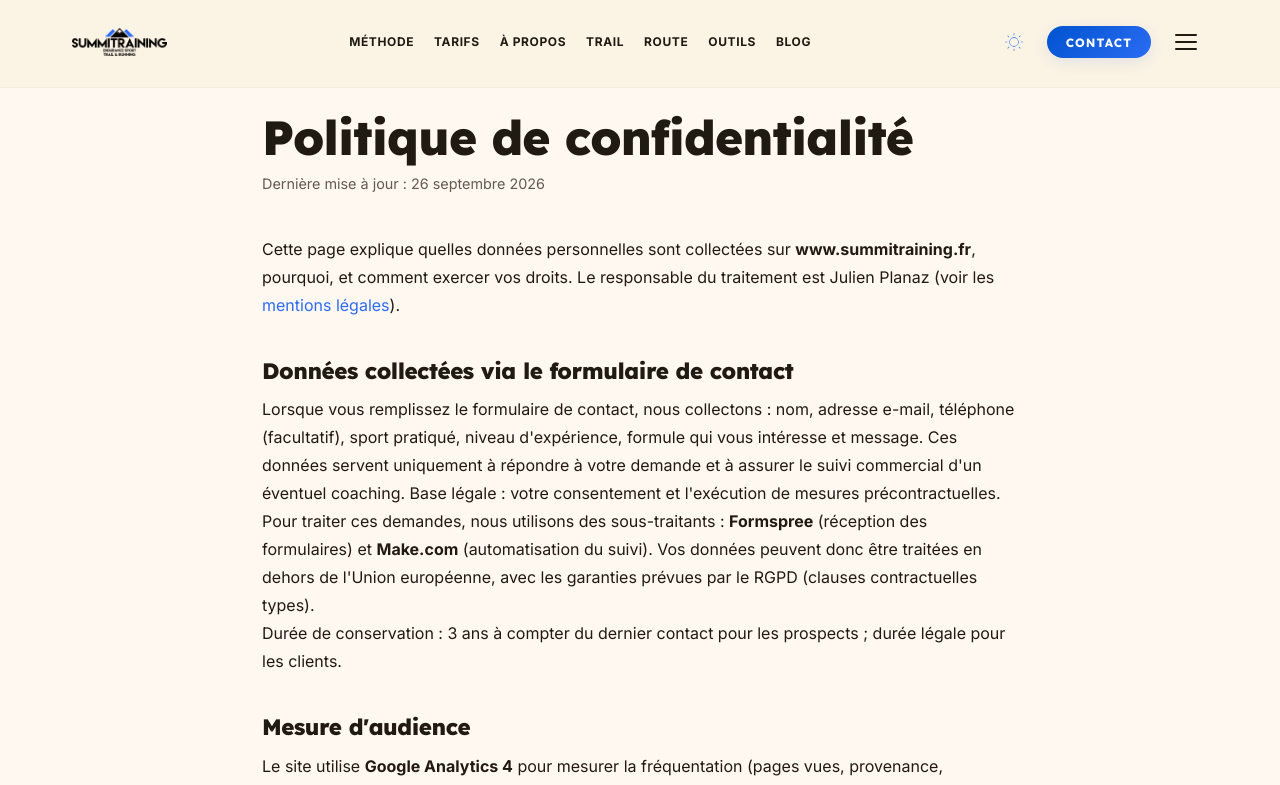
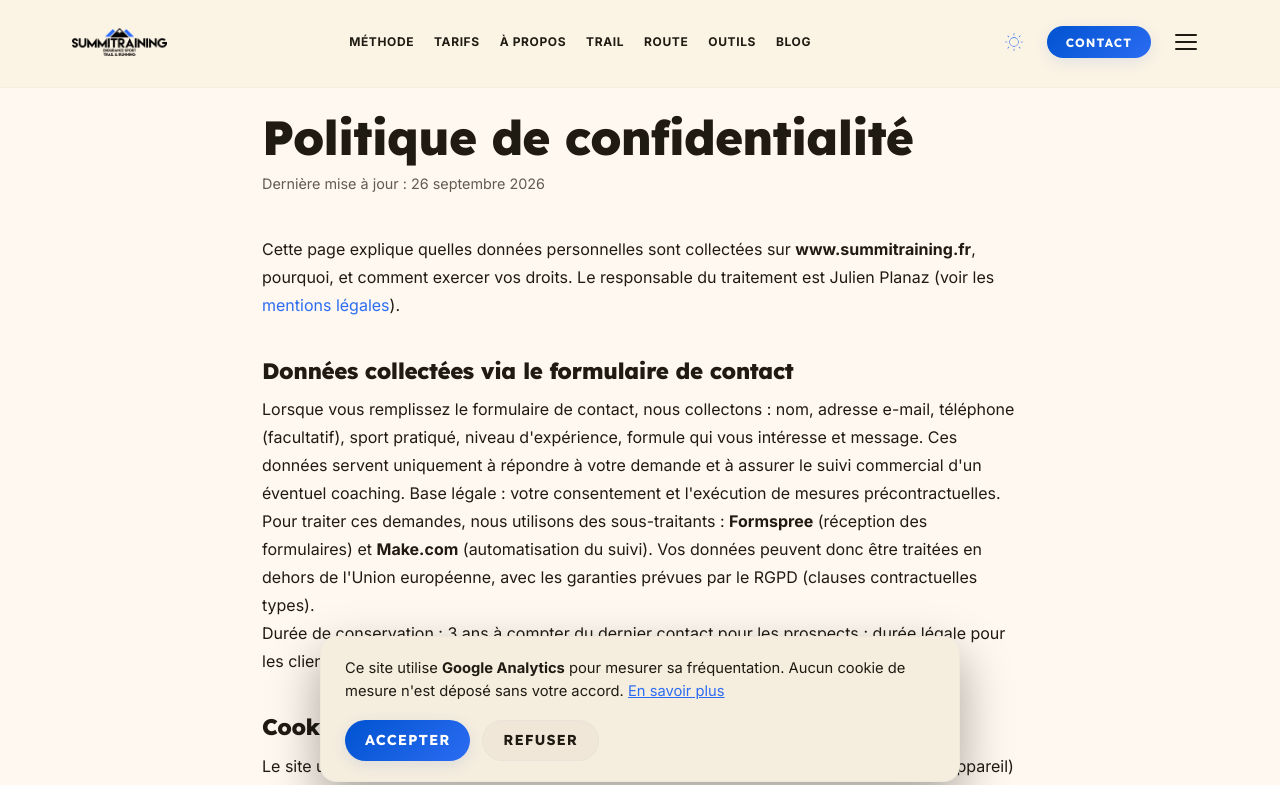
Before and after one commit to juplanaz74800/Summitraining, a Next.js app: page /politique-de-confidentialite in a window 1280 px wide. Shown: the part 55-840 px from the top of the page. Built offline with nearby package versions, Linux system fonts and the light colour scheme.

Commit message:
Add cookie consent banner; load Google Analytics only after opt-in
- CookieConsent component: accept/refuse with equal prominence, choice stored locally
- Footer link to change the choice
- Privacy policy updated accordingly

Co-Authored-By: Claude Sonnet 5 <noreply@anthropic.com>

```diff
--- a/src/app/layout.js
+++ b/src/app/layout.js
@@ -1,8 +1,8 @@
 import { Lexend, Space_Grotesk, Inter } from 'next/font/google';
-import Script from 'next/script';
 import './globals.css';
 import Header from '../components/layout/Header';
 import Footer from '../components/layout/Footer';
+import CookieConsent from '../components/layout/CookieConsent';
 import { Providers } from './providers';
 import JsonLd from '@/components/seo/JsonLd';
 import { globalGraph } from '@/lib/schema';
@@ -52,25 +52,6 @@ export const metadata = {
 export default function RootLayout({ children }) {
   return (
     <html lang="fr" className={`${lexend.variable} ${spaceGrotesk.variable} ${inter.variable}`} suppressHydrationWarning>
-      <head>
-        <Script
-          async
-          src="https://www.googletagmanager.com/gtag/js?id=G-Z6PK74RVP9"
-          strategy="afterInteractive"
-        />
-        <Script
-          id="google-analytics"
-          strategy="afterInteractive"
-          dangerouslySetInnerHTML={{
-            __html: `
-              window.dataLayer = window.dataLayer || [];
-              function gtag(){dataLayer.push(arguments);}
-              gtag('js', new Date());
-              gtag('config', 'G-Z6PK74RVP9');
-            `,
-          }}
-        />
-      </head>
       <body>
         <Providers>
           <Header />
@@ -78,6 +59,8 @@ export default function RootLayout({ children }) {
           <Footer />
         </Providers>
 
+        <CookieConsent />
+
         {/* Schéma global : LocalBusiness + Person + WebSite (une seule fois) */}
         <JsonLd data={globalGraph} />
       </body>
--- a/src/app/politique-de-confidentialite/page.js
+++ b/src/app/politique-de-confidentialite/page.js
@@ -37,12 +37,15 @@ export default function PolitiqueConfidentialite() {
       </p>
       <p>Durée de conservation : 3 ans à compter du dernier contact pour les prospects ; durée légale pour les clients.</p>
 
-      <h2 style={h2}>Mesure d&apos;audience</h2>
+      <h2 style={h2}>Cookies et mesure d&apos;audience</h2>
       <p>
-        Le site utilise <strong>Google Analytics 4</strong> pour mesurer la fréquentation (pages vues, provenance, appareil). Ces
-        statistiques sont utilisées pour améliorer le site. Vous pouvez vous opposer à ce suivi en désactivant les cookies dans votre
-        navigateur ou en installant le{' '}
-        <a href="https://tools.google.com/dlpage/gaoptout" rel="noopener noreferrer" target="_blank" style={a}>module de désactivation de Google Analytics</a>.
+        Le site utilise <strong>Google Analytics 4</strong> pour mesurer la fréquentation (pages vues, provenance, appareil) et améliorer le
+        contenu. Ce service dépose des cookies <strong>uniquement si vous les acceptez</strong> via le bandeau affiché lors de votre première
+        visite. Sans votre accord, aucun cookie de mesure n&apos;est déposé et Google Analytics n&apos;est pas chargé.
+      </p>
+      <p>
+        Votre choix est conservé dans votre navigateur (stockage local) et vous pouvez le modifier à tout moment avec le lien « Gérer les
+        cookies » en bas de page. Vous pouvez aussi supprimer les cookies depuis les réglages de votre navigateur.
       </p>
 
       <h2 style={h2}>Hébergement et journaux techniques</h2>
--- /dev/null
+++ b/src/components/layout/CookieConsent.jsx
@@ -0,0 +1,115 @@
+'use client';
+import { useEffect, useState } from 'react';
+import Link from 'next/link';
+import Script from 'next/script';
+
+const GA_ID = 'G-Z6PK74RVP9';
+const STORAGE_KEY = 'summitraining-cookie-consent';
+export const OPEN_EVENT = 'open-cookie-settings';
+
+function readConsent() {
+  try {
+    return window.localStorage.getItem(STORAGE_KEY);
+  } catch {
+    return null;
+  }
+}
+
+function writeConsent(value) {
+  try {
+    window.localStorage.setItem(STORAGE_KEY, value);
+  } catch {
+    /* stockage indisponible : le choix vaut pour la session uniquement */
+  }
+}
+
+/**
+ * Bandeau de consentement : Google Analytics n'est chargé qu'après acceptation.
+ * « Refuser » est aussi simple que « Accepter » ; le choix se modifie via le lien
+ * « Gérer les cookies » du pied de page.
+ */
+export default function CookieConsent() {
+  const [consent, setConsent] = useState(null); // 'granted' | 'denied' | null
+  const [open, setOpen] = useState(false);
+
+  useEffect(() => {
+    const stored = readConsent();
+    if (stored === 'granted' || stored === 'denied') {
+      setConsent(stored);
+    } else {
+      setOpen(true);
+    }
+    const reopen = () => setOpen(true);
+    window.addEventListener(OPEN_EVENT, reopen);
+    return () => window.removeEventListener(OPEN_EVENT, reopen);
+  }, []);
+
+  const choose = (value) => {
+    writeConsent(value);
+    setConsent(value);
+    setOpen(false);
+    if (value === 'denied') {
+      // Désactive toute mesure en cours pour cette session.
+      window[`ga-disable-${GA_ID}`] = true;
+    } else {
+      window[`ga-disable-${GA_ID}`] = false;
+    }
+  };
+
+  return (
+    <>
+      {consent === 'granted' && (
+        <>
+          <Script src={`https://www.googletagmanager.com/gtag/js?id=${GA_ID}`} strategy="afterInteractive" />
+          <Script id="google-analytics" strategy="afterInteractive">
+            {`
+              window.dataLayer = window.dataLayer || [];
+              function gtag(){dataLayer.push(arguments);}
+              gtag('js', new Date());
+              gtag('config', '${GA_ID}', { anonymize_ip: true });
+            `}
+          </Script>
+        </>
+      )}
+
+      {open && (
+        <div
+          role="dialog"
+          aria-live="polite"
+          aria-label="Gestion des cookies"
+          style={{
+            position: 'fixed',
+            left: '1rem',
+            right: '1rem',
+            bottom: '1rem',
+            zIndex: 1000,
+            maxWidth: '640px',
+            margin: '0 auto',
+            padding: '1.25rem 1.5rem',
+            background: 'var(--color-surface-container)',
+            color: 'var(--color-text-main)',
+            border: '1px solid var(--color-outline-variant)',
+            borderRadius: '16px',
+            boxShadow: '0 20px 50px rgba(0,0,0,0.35)',
+          }}
+        >
+          <p style={{ margin: '0 0 1rem', fontSize: '0.92rem', lineHeight: 1.6 }}>
+            Ce site utilise <strong>Google Analytics</strong> pour mesurer sa fréquentation. Aucun cookie de mesure n&apos;est déposé sans
+            votre accord.{' '}
+            <Link href="/politique-de-confidentialite" style={{ color: 'var(--color-accent)', textDecoration: 'underline' }}>
+              En savoir plus
+            </Link>
+          </p>
+          <div style={{ display: 'flex', gap: '0.75rem', flexWrap: 'wrap' }}>
+            <button type="button" className="btn btn-primary" style={{ padding: '0.5rem 1.25rem' }} onClick={() => choose('granted')}>
+              Accepter
+            </button>
+            <button type="button" className="btn btn-secondary" style={{ padding: '0.5rem 1.25rem' }} onClick={() => choose('denied')}>
+              Refuser
+            </button>
+          </div>
+        </div>
+      )}
+    </>
+  );
+}
--- a/src/components/layout/Footer.jsx
+++ b/src/components/layout/Footer.jsx
@@ -5,6 +5,7 @@ import Image from 'next/image';
 import { useTheme } from 'next-themes';
 import { InstagramLogo, LinkedinLogo, FacebookLogo } from '@phosphor-icons/react/dist/ssr';
 import { StravaLogo } from '@/components/icons/StravaLogo';
+import { OPEN_EVENT } from '@/components/layout/CookieConsent';
 
 export default function Footer() {
    const [year, setYear] = useState(new Date().getFullYear());
@@ -61,6 +62,14 @@ export default function Footer() {
           <Link href="/politique-de-confidentialite" style={{ color: 'var(--color-text-muted)', fontSize: '0.9rem', transition: 'color 0.2s' }} className="footer-link">
             Confidentialité
           </Link>
+          <button
+            type="button"
+            onClick={() => window.dispatchEvent(new Event(OPEN_EVENT))}
+            className="footer-link"
+            style={{ color: 'var(--color-text-muted)', fontSize: '0.9rem', background: 'none', border: 'none', cursor: 'pointer', padding: 0, fontFamily: 'inherit' }}
+          >
+            Gérer les cookies
+          </button>
         </div>
         <p style={{ color: 'var(--color-text-muted)', opacity: 0.5, fontSize: '0.8rem' }} className="font-technical">
           © {year} SUMMITRAINING
```
